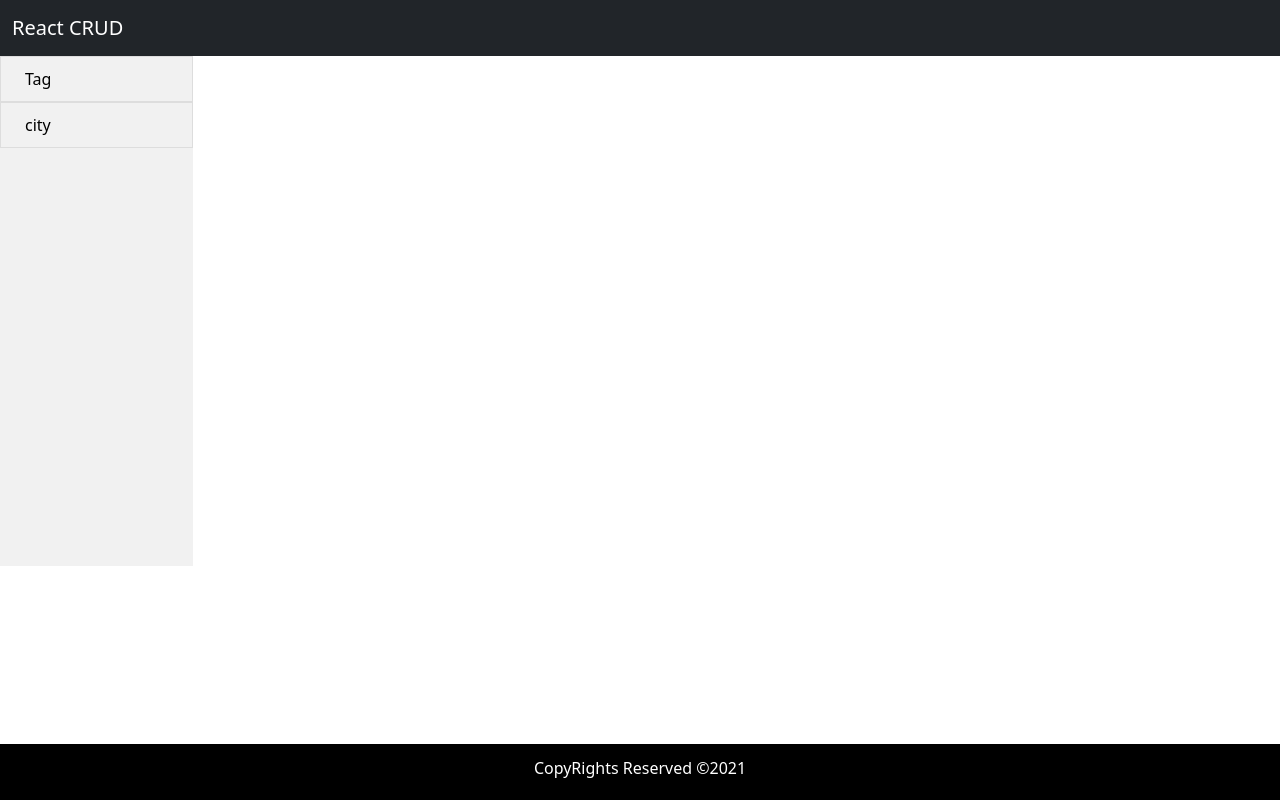
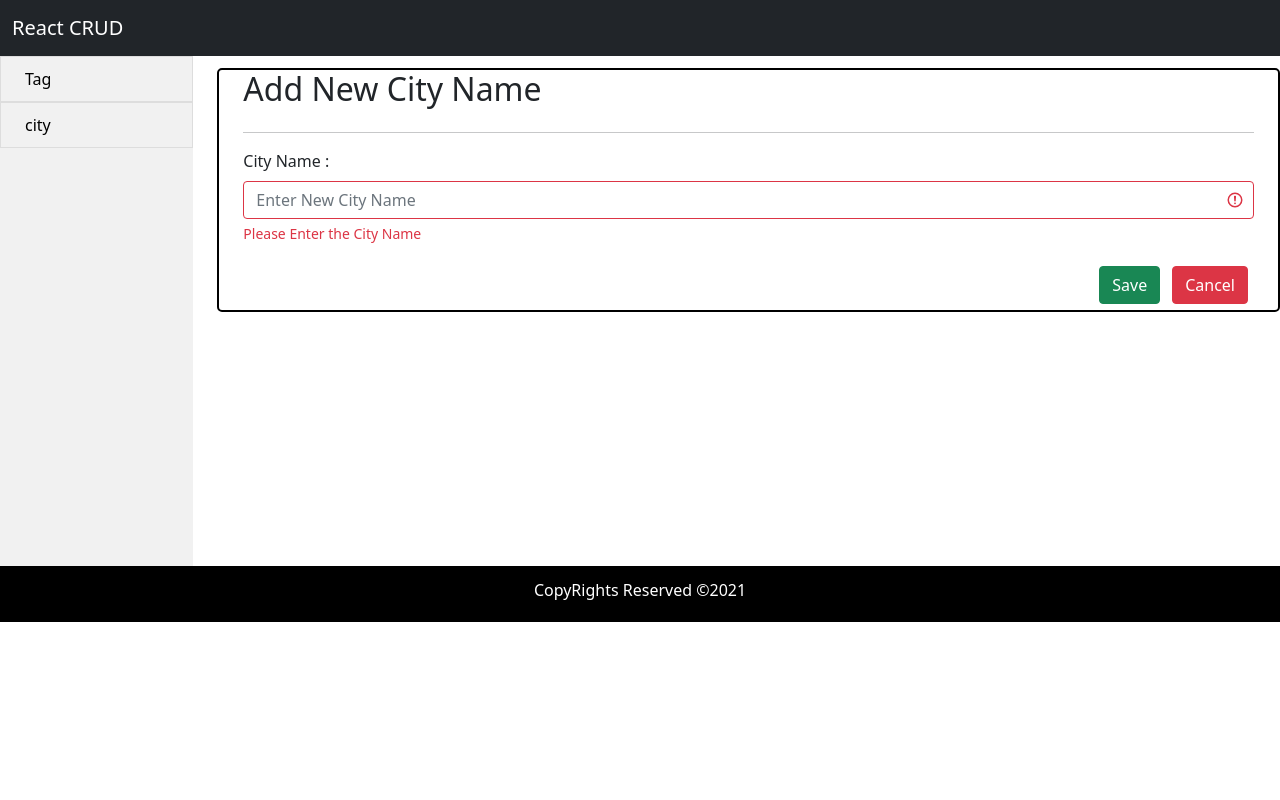
Before and after one commit to Vinoo-GIT/crud-operation, a React (Create React App) app: page /FormValidationCity in a window 1280 px wide. Built offline with nearby package versions, Linux system fonts and the light colour scheme.

Commit message:
Form Link added

```diff
--- a/src/App.js
+++ b/src/App.js
@@ -1,4 +1,5 @@
 import Header from './components/Header';
+
 import City from './City';
 import Tags from './Tags';
 import './App.css';
@@ -13,6 +14,8 @@ import {
   Link
 } from "react-router-dom";
 import { Container, Row, Col } from 'react-bootstrap';
+import FormValidationCity from './components/FormValidationCity';
+import FormValidationTag from './components/FormValidationTag';
 
 const routes = [
 
@@ -26,6 +29,14 @@ const routes = [
     path: "/city",
     sidebar: () => <div>city!</div>,
     main: () => <City/>
+  },
+  {
+    path: "/FormValidationCity",
+    main: () => <FormValidationCity/>
+  },
+  {
+    path: "/FormValidationTag",
+    main: () => <FormValidationTag/>
   }
 ];
 
--- a/src/City.js
+++ b/src/City.js
@@ -1,13 +1,18 @@
 import { Container } from 'react-bootstrap';
 import Button from 'react-bootstrap/Button'
 import Table from 'react-bootstrap/Table'
+import { Link } from 'react-router-dom';
 import './Styles/table.css';
 
 const City = () =>{
 
 return<Container>
-<div><Button id ="add_click_btn" className = "Add_btn" variant="success">Add+</Button>{' '}</div>
+<div>
+  <Link to="/FormValidationCity">
+  <Button id ="add_click_btn"  className = "Add_btn" variant="success">Add+</Button>{' '}
+  </Link></div>
 
+{/* "/FormValidationCity" */}
 <Table striped bordered hover>
   <thead>
     <tr>
--- a/src/Tags.js
+++ b/src/Tags.js
@@ -2,10 +2,16 @@ import { Container } from 'react-bootstrap';
 import Button from 'react-bootstrap/Button'
 import Table from 'react-bootstrap/Table'
 import './Styles/table.css';
+import { Link } from 'react-router-dom';
 
 const Tags = () =>{
     return<Container>
-    <div><Button id ="add_click_btn" className = "Add_btn" variant="success">Add+</Button>{' '}</div>
+    <div>
+      <Link to="/FormValidationTag">
+      <Button id ="add_click_btn" className = "Add_btn" variant="success">Add+</Button>
+      {' '}
+      </Link>
+      </div>
 
     <Table striped bordered hover>
       <thead>
--- a/src/components/FormValidationCity.js
+++ b/src/components/FormValidationCity.js
@@ -1,4 +1,5 @@
 import { Col, Container, Row, Form, Button } from "react-bootstrap"
+import { Link } from "react-router-dom";
 
 const FormValidationCity = () =>{
     return <div>
@@ -26,7 +27,8 @@ const FormValidationCity = () =>{
             </Row>
             <Row>
                 <Col sm={12} className="form_button">
-                        <Button variant="danger" type="submit">Cancel</Button>
+                <Link to="/city">
+                      <Button variant="danger" type="submit">Cancel</Button> </Link>
                         <Button variant="success" type="submit">Save</Button>
                 </Col>
             </Row>
--- a/src/components/FormValidationTag.js
+++ b/src/components/FormValidationTag.js
@@ -1,4 +1,5 @@
 import { Col, Container, Row, Form, Button } from "react-bootstrap"
+import { Link } from "react-router-dom";
 
 const FormValidationTag = () =>{
     return <div>
@@ -24,7 +25,7 @@ const FormValidationTag = () =>{
             </Row>
             <Row>
                 <Col sm={12} className="form_button">
-                        <Button variant="danger" type="submit">Cancel</Button>
+                <Link to="/">    <Button variant="danger" type="submit">Cancel</Button> </Link>
                         <Button variant="success" type="submit">Save</Button>
                 </Col>
             </Row>
--- a/src/index.css
+++ b/src/index.css
@@ -21,7 +21,6 @@ code {
   color: white;
   text-align: center;
   padding: 4px 12px;
-  position: absolute;
   left: 0;
   bottom: 0;
   right: 0;
```
